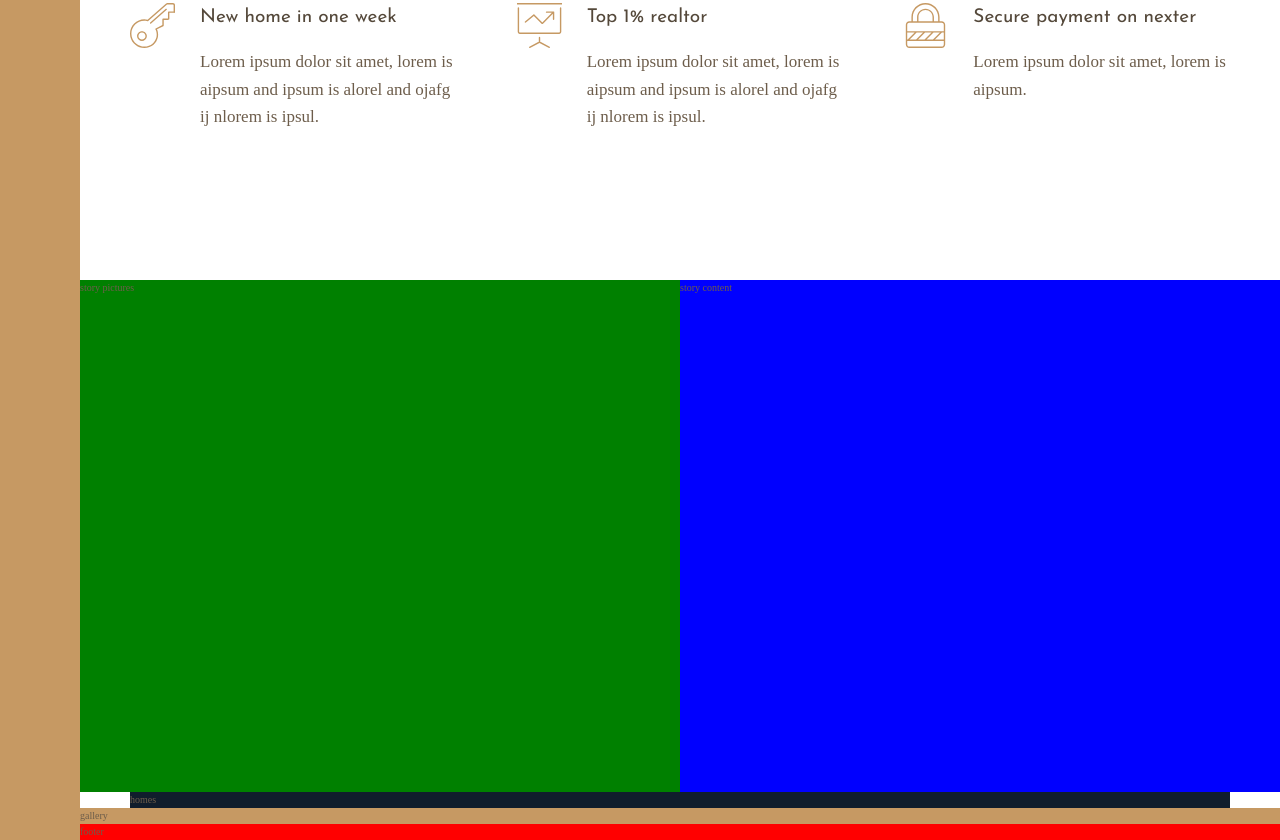
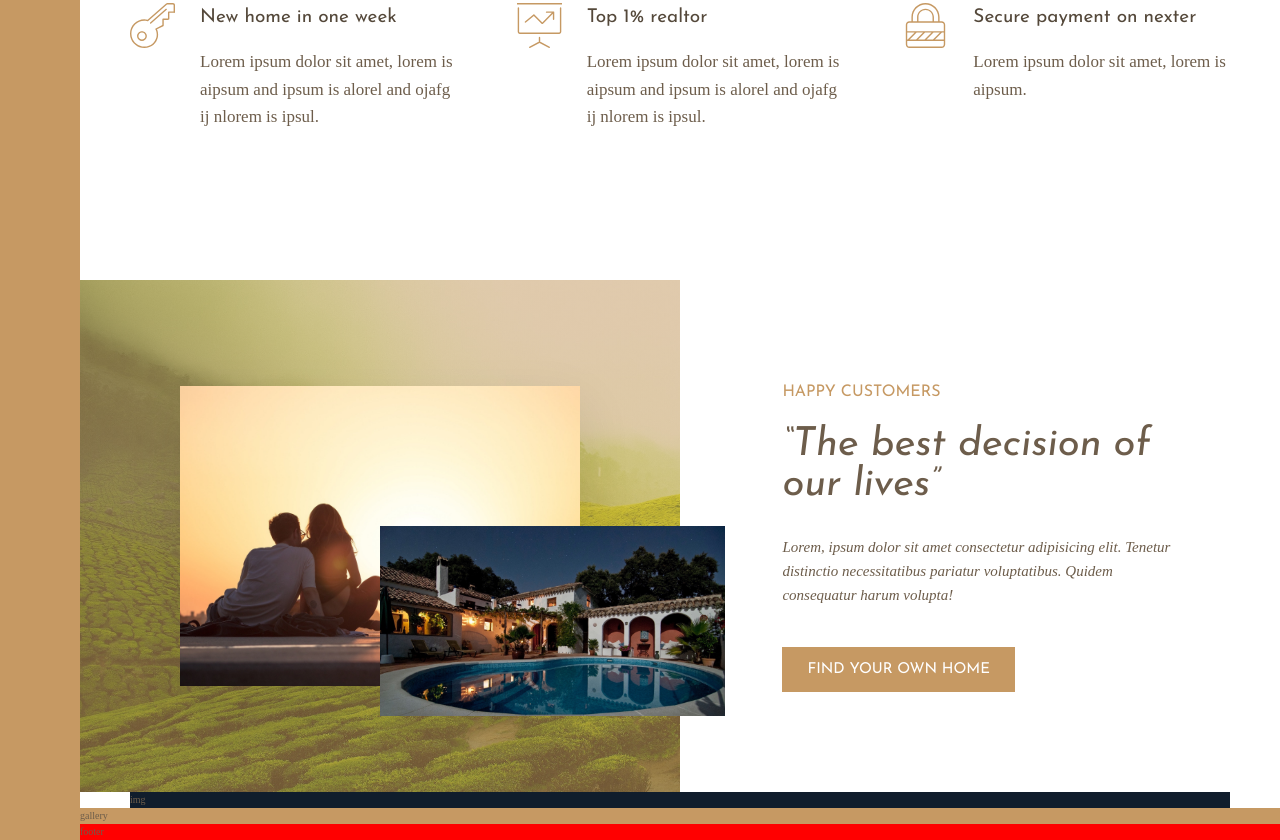
Before and after one commit to HimanshuDotcom/nexter, a website: page index.html in a window 1280 px wide. Shown: the part 979-1819 px from the top of the page. Drawn offline with Linux system fonts and the light colour scheme.

Commit message:
story section added

```diff
--- a/index.html
+++ b/index.html
@@ -86,15 +86,19 @@
         </section>
 
         <div class="story__pictures">
-            story pictures
+            <img class="story__picture--1" src="img/story-1.jpeg" alt ="story">
+            <img class="story__picture--2" src="img/story-2.jpeg" alt="story">
         </div>
 
         <div class="story__content">
-            story content
+            <h3 class="heading-3 mb-sm">Happy Customers</h3>
+            <h2 class="heading-2 heading2--dark mb-md">&ldquo;The best decision of our lives&rdquo;</h2>
+            <p class="story__text">Lorem, ipsum dolor sit amet consectetur adipisicing elit. Tenetur distinctio necessitatibus pariatur voluptatibus. Quidem consequatur harum volupta!</p>
+            <button class="btn">find your own home</button>
         </div>
 
         <section class="homes">
-            homes
+            img
         </section>
 
         <section class="gallery">
--- a/sass/_story.scss
+++ b/sass/_story.scss
@@ -1,11 +1,50 @@
 .story {
 
     &__pictures {
-        background-color: green;
+        // background-color: green;
         grid-column: full-start / col-end 4;
+        background-image: linear-gradient(rgba($color-primary, .5),rgba($color-primary, .5)), url('../img/back.jpg');
+        background-repeat: no-repeat;
+        background-size: cover;
+        display: grid;
+        grid-template-columns: repeat(6, 1fr);
+        grid-template-rows: repeat(6, 1fr);
+        align-items: center; // because of image aspect ratio
+    }
+
+    &__picture--1 {
+        width: 100%;
+        grid-row: 2 / 6;
+        grid-column: 2 / 6;
+        box-shadow: 0 2rem 5rem rgba(#000, .1);
+    }
+    &__picture--2 {
+        width: 115%; // to move image outside
+        grid-column: 4 / 7;
+        grid-row: 4 / 6;
+        z-index: 10;
     }
     &__content {
-        background-color: blue;
+        // background-color: blue;
         grid-column: col-start 5 / full-end;
+        padding: 6rem 8vw;
+        // because it 1D
+        display: flex;
+        flex-direction: column;
+        justify-content: center;
+        align-items: flex-start; // remove and than see result
+
+        // ----------- using grid -----------------
+      /*  display: grid;
+        align-content: center;
+        justify-items: start; */
+
+
+    }
+
+    &__text {
+        font-size: 1.5rem;
+        font-style: italic;
+        margin-bottom: 4rem;
     }
 }
--- a/sass/_typography.scss
+++ b/sass/_typography.scss
@@ -1,6 +1,31 @@
 %heading {
     font-family: $font-display;
     font-weight: 400;
+
+}
+
+
+.heading-2 {
+    @extend %heading;
+    font-size: 4rem;
+    font-style: italic;
+    line-height: 1; // override the base height
+
+
+    &--light {
+        color: $color-grey-light-1;
+    }
+
+    &--dark {
+        color: $color-grey-dark-1;
+    }
+
+}
+.heading-3 {
+    @extend %heading;
+    font-size: 1.6rem;
+    text-transform: uppercase;
+    color: $color-primary;
 
 }
 
@@ -16,3 +41,23 @@
         color: $color-grey-dark-1;
     }
 }
+
+.btn {
+    background-color: $color-primary;
+    color: white;
+    padding: 1.5rem 2.5rem;
+    font-family: $font-display;
+    text-transform: uppercase;
+    border: none;
+    font-size: 1.5rem;
+    cursor: pointer;
+    transition: all .2s;
+
+    &:hover {
+        background-color: $color-primary-dark;
+    }
+}
+
+.mb-sm {margin-bottom: 2rem;}
+.mb-md {margin-bottom: 3rem;}
+.mb-lg {margin-bottom: 4rem;}
```
Also changed, not shown: css/style.css.
